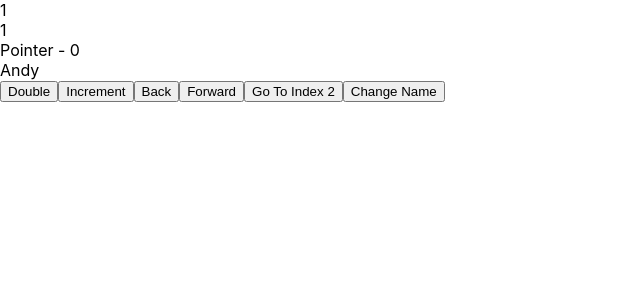
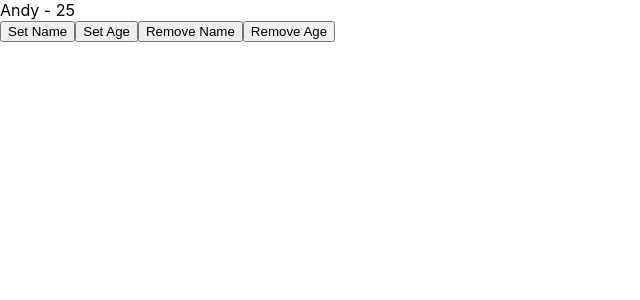
Before and after one commit to tjcchen/react-hooks, a React (Create React App) app in the folder custom-hooks-collection2/: page / in a window 1280 px wide. Shown: the top 300 px of the page, without its empty margins (0-640 px from the left). Built offline with nearby package versions, Linux system fonts and the light colour scheme.

Commit message:
feat: custom hook - useStorage

```diff
--- a/custom-hooks-collection2/src/App.js
+++ b/custom-hooks-collection2/src/App.js
@@ -1,10 +1,12 @@
 import PreviousComponent from "./usePrevious/PreviousComponent";
 import StateWithHistoryComponent from "./useStateWithHistory/StateWithHistoryComponent";
+import StorageComponent from "./useStorage/StorageComponent";
 import "./App.css";
 
 function App() {
   // return <PreviousComponent />;
-  return <StateWithHistoryComponent />
+  // return <StateWithHistoryComponent />
+  return <StorageComponent />;
 }
 
 export default App;
--- a/custom-hooks-collection2/src/useStateWithHistory/useStateWithHistory.js
+++ b/custom-hooks-collection2/src/useStateWithHistory/useStateWithHistory.js
@@ -13,15 +13,17 @@ const useStateWithHistory = (defaultValue, { capacity = 10 } = {}) => {
       const resolvedValue = typeof v === "function" ? v(value) : v;
 
       if (historyRef.current[pointerRef.current] !== resolvedValue) {
-        // expand history index
         if (pointerRef.current < historyRef.current.length - 1) {
+          // removing the bottom elements,
+          // the rest elements will be remain in the history array
           historyRef.current.splice(pointerRef.current + 1);
         }
         // append new value to history
         historyRef.current.push(resolvedValue);
 
+        // remove the top position item
         while (historyRef.current.length > capacity) {
-          historyRef.current.shift(); // remove the top position item
+          historyRef.current.shift();
         }
         pointerRef.current = historyRef.current.length - 1;
       }
--- /dev/null
+++ b/custom-hooks-collection2/src/useStorage/StorageComponent.js
@@ -0,0 +1,18 @@
+import { useSessionStorage, useLocalStorage } from "./useStorage";
+
+const StorageComponent = () => {
+  const [name, setName, removeName] = useSessionStorage("name", "Andy");
+  const [age, setAge, removeAge] = useLocalStorage("age", 25);
+
+  return (
+    <div>
+      <div>{name} - {age}</div>
+      <button onClick={() => setName("John")}>Set Name</button>
+      <button onClick={() => setAge(18)}>Set Age</button>
+      <button onClick={removeName}>Remove Name</button>
+      <button onClick={removeAge}>Remove Age</button>
+    </div>
+  );
+};
+
+export default StorageComponent;
--- /dev/null
+++ b/custom-hooks-collection2/src/useStorage/useStorage.js
@@ -0,0 +1,40 @@
+/**
+ * Custom useStorage Hook
+ */
+import { useCallback, useState, useEffect } from "react";
+
+export function useLocalStorage(key, defaultValue) {
+  return useStorage(key, defaultValue, window.localStorage);
+}
+
+export function useSessionStorage(key, defaultValue) {
+  return useStorage(key, defaultValue, window.sessionStorage);
+}
+
+function useStorage(key, defaultValue, storageObject) {
+  const [value, setValue] = useState(() => {
+    const jsonValue = storageObject.getItem(key);
+    if (jsonValue != null) {
+      return JSON.parse(jsonValue);
+    }
+
+    if (typeof initialValue === "function") {
+      return defaultValue();
+    } else {
+      return defaultValue;
+    }
+  });
+
+  useEffect(() => {
+    if (typeof value === "undefined") {
+      return storageObject.removeItem(key);
+    }
+    storageObject.setItem(key, JSON.stringify(value));
+  }, [key, value, storageObject]);
+
+  const remove = useCallback(() => {
+    setValue(undefined);
+  }, []);
+
+  return [value, setValue, remove];
+};
```
